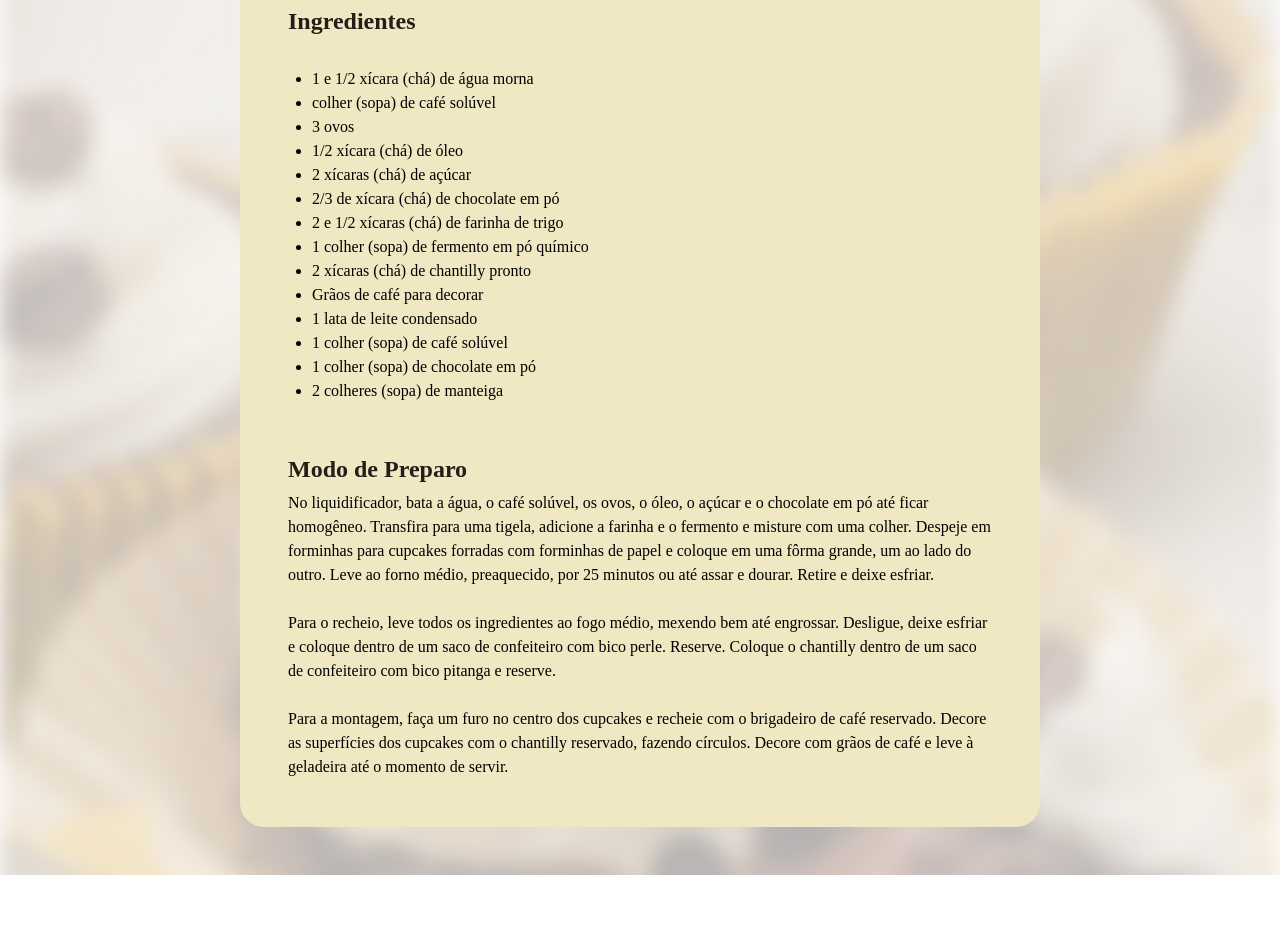
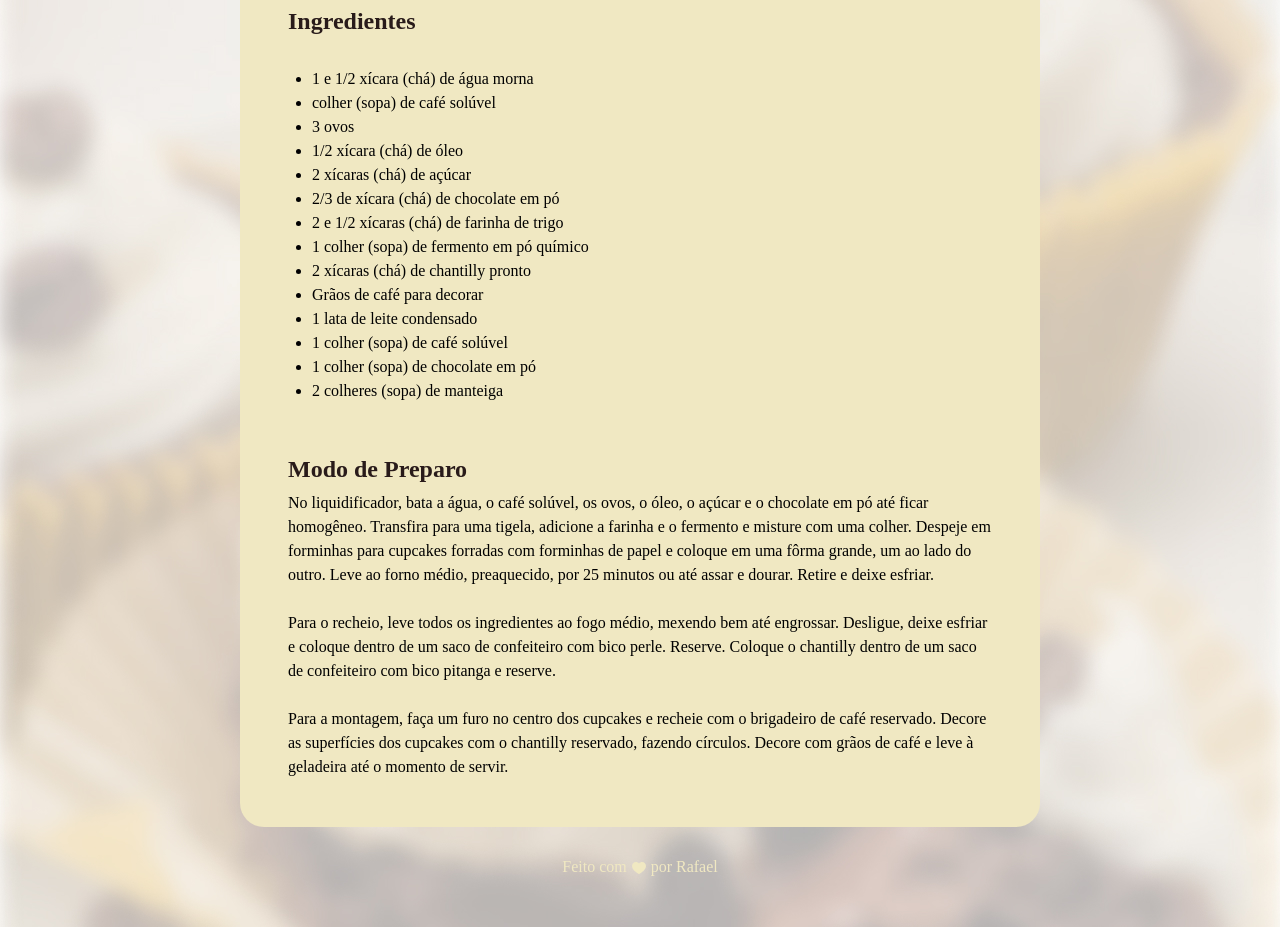
Before and after one commit to n1y4m1/rocket-recipes-page, a plain HTML site: page index.html in a window 1280 px wide. Shown: the part 337-1264 px from the top of the page. Before the commit the page ends 1212 px from the top, so only its background shows below. Drawn offline with Linux system fonts and the light colour scheme; a web font is replaced by a local one.

Commit message:
conclusão da pagina!!

```diff
--- a/index.html
+++ b/index.html
@@ -57,5 +57,10 @@
         </section>
         </main>
     </div>
+    <footer>
+        Feito com
+        <img src="assets/ph_heart-fill.svg" alt="coracao">
+        por Rafael
+    </footer>
 </body>
 </html>
--- a/style.css
+++ b/style.css
@@ -20,8 +20,7 @@ body {
     padding: 24px;
     background-color: #F0E8C2;
     border-radius: 24px;
-    margin: 48px auto;
-
+    margin: 48px auto 28px;
 }
 
 img {
@@ -58,3 +57,13 @@ h1, h2 {
 ul {
     padding: 24px;
 }
+
+footer {
+    color: #F0E8C2;
+    text-align: center;
+    padding-bottom: 48px;
+}
+
+footer img {
+    vertical-align: middle;
+}
```
Also changed, not shown: assets/ph_heart-fill.svg (added).
